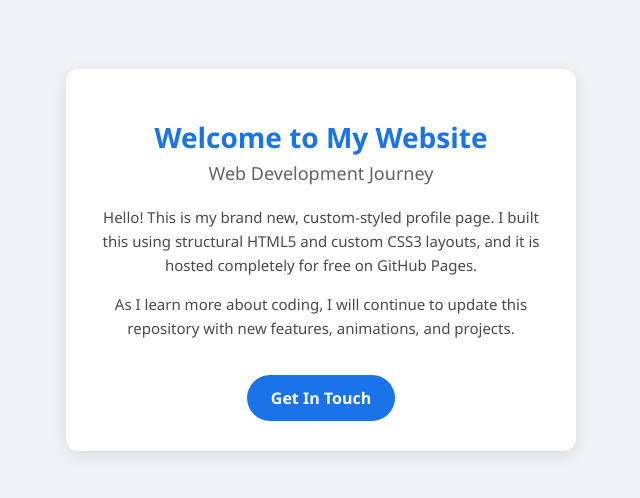
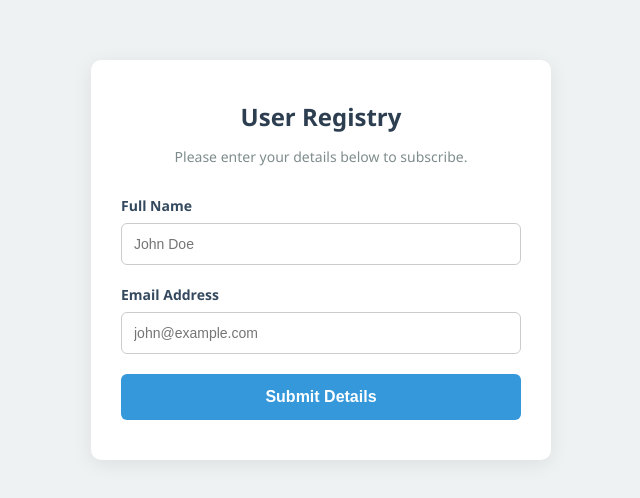
Before and after one commit to vcrisp/myfirst_websitev, a plain HTML site: page index.html in a window 1280 px wide. Shown: the part 140-638 px from the top of the page, without its empty margins (319-959 px from the left). Drawn offline with Linux system fonts and the light colour scheme.

Commit message:
Update title and styles for user registry page

```diff
--- a/index.html
+++ b/index.html
@@ -3,86 +3,109 @@
 <head>
     <meta charset="UTF-8">
     <meta name="viewport" content="width=device-width, initial-scale=1.0">
-    <title>My Professional Profile</title>
+    <title>Contact Registry</title>
     <style>
-        /* Base Page Styles */
         body {
             font-family: 'Segoe UI', Tahoma, Geneva, Verdana, sans-serif;
             margin: 0;
             padding: 0;
-            background-color: #f0f2f5;
-            color: #333;
+            background-color: #eef2f3;
             display: flex;
             justify-content: center;
             align-items: center;
             min-height: 100vh;
         }
 
-        /* Profile Card Container */
-        .profile-card {
+        .form-container {
             background-color: #ffffff;
-            border-radius: 12px;
-            box-shadow: 0 4px 15px rgba(0,0,0,0.1);
+            border-radius: 10px;
+            box-shadow: 0 4px 20px rgba(0,0,0,0.08);
             width: 90%;
-            max-width: 450px;
-            padding: 30px;
+            max-width: 400px;
+            padding: 40px 30px;
+        }
+
+        h2 {
+            color: #2c3e50;
+            margin-top: 0;
+            margin-bottom: 5px;
             text-align: center;
         }
 
-        /* Headings and Typography */
-        h1 {
-            color: #1a73e8;
-            margin-bottom: 5px;
-            font-size: 28px;
+        p {
+            color: #7f8c8d;
+            text-align: center;
+            font-size: 14px;
+            margin-bottom: 30px;
         }
 
-        h2 {
-            color: #5f6368;
-            font-size: 18px;
-            font-weight: 400;
-            margin-top: 0;
+        .input-group {
             margin-bottom: 20px;
         }
 
-        p {
-            line-height: 1.6;
-            color: #4a4a4a;
-            font-size: 15px;
+        label {
+            display: block;
+            margin-bottom: 8px;
+            color: #34495e;
+            font-size: 14px;
+            font-weight: 600;
         }
 
-        /* Call-to-Action Button */
-        .btn {
-            display: inline-block;
-            margin-top: 20px;
-            padding: 12px 24px;
-            background-color: #1a73e8;
+        input[type="text"], input[type="email"] {
+            width: 100%;
+            padding: 12px;
+            border: 1px solid #cccccc;
+            border-radius: 6px;
+            font-size: 14px;
+            box-sizing: border-box;
+            outline: none;
+            transition: border-color 0.3s;
+        }
+
+        input:focus {
+            border-color: #3498db;
+        }
+
+        .submit-btn {
+            width: 100%;
+            padding: 14px;
+            background-color: #3498db;
             color: white;
-            text-decoration: none;
-            border-radius: 25px;
+            border: none;
+            border-radius: 6px;
+            font-size: 16px;
             font-weight: bold;
+            cursor: pointer;
             transition: background-color 0.3s;
         }
 
-        .btn:hover {
-            background-color: #1557b0;
+        .submit-btn:hover {
+            background-color: #2980b9;
         }
     </style>
 </head>
 <body>
 
-    <div class="profile-card">
-        <h1>Welcome to My Website</h1>
-        <h2>Web Development Journey</h2>
-        <p>
-            Hello! This is my brand new, custom-styled profile page. I built this
-            using structural HTML5 and custom CSS3 layouts, and it is hosted
-            completely for free on GitHub Pages.
-        </p>
-        <p>
-            As I learn more about coding, I will continue to update this repository
-            with new features, animations, and projects.
-        </p>
-        <a href="mailto:your-email@example.com" class="btn">Get In Touch</a>
+    <div class="form-container">
+        <h2>User Registry</h2>
+        <p>Please enter your details below to subscribe.</p>
+
+        <!-- ATTENTION: Replace the URL inside action="" with your real Formspree link! -->
+        <form action="https://formspree.io" method="POST">
+
+            <div class="input-group">
+                <label for="username">Full Name</label>
+                <input type="text" id="username" name="name" placeholder="John Doe" required>
+            </div>
+
+            <div class="input-group">
+                <label for="useremail">Email Address</label>
+                <input type="email" id="useremail" name="email" placeholder="john@example.com" required>
+            </div>
+
+            <button type="submit" class="submit-btn">Submit Details</button>
+
+        </form>
     </div>
 
 </body>
```
